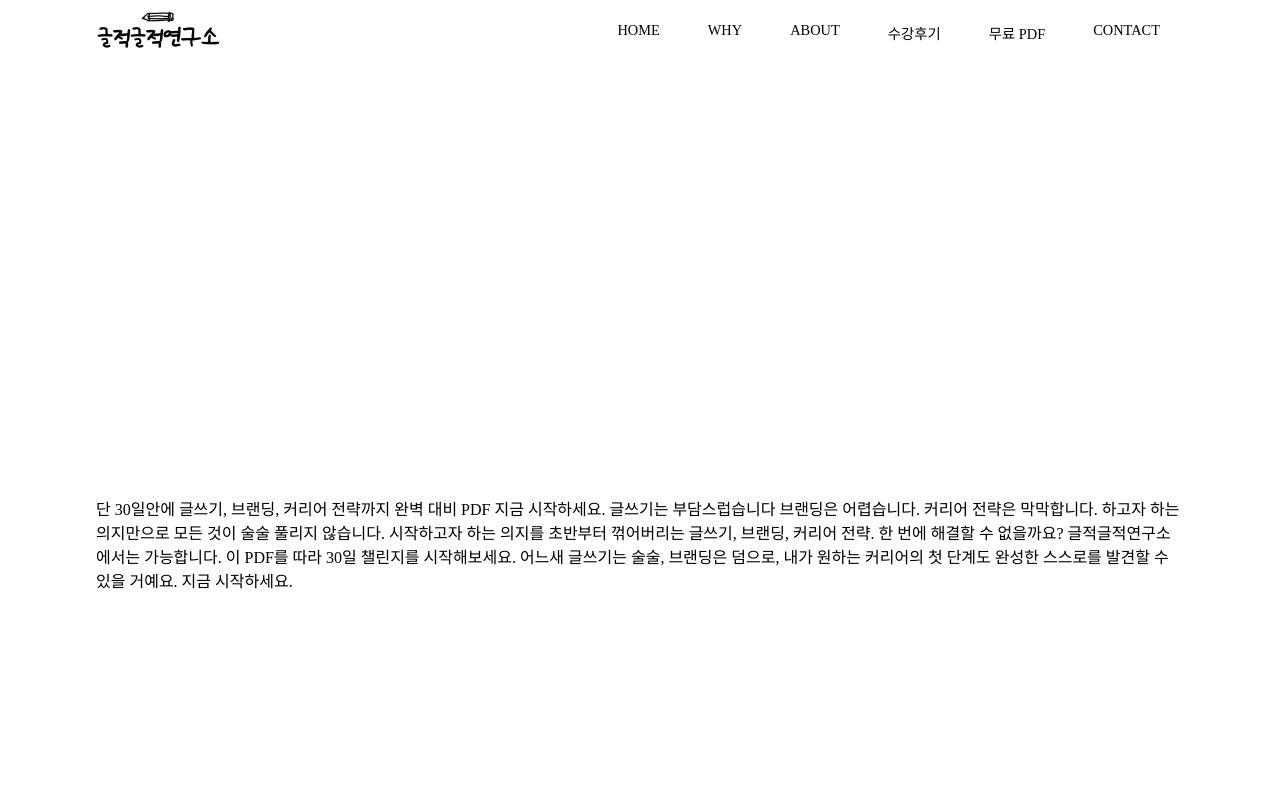
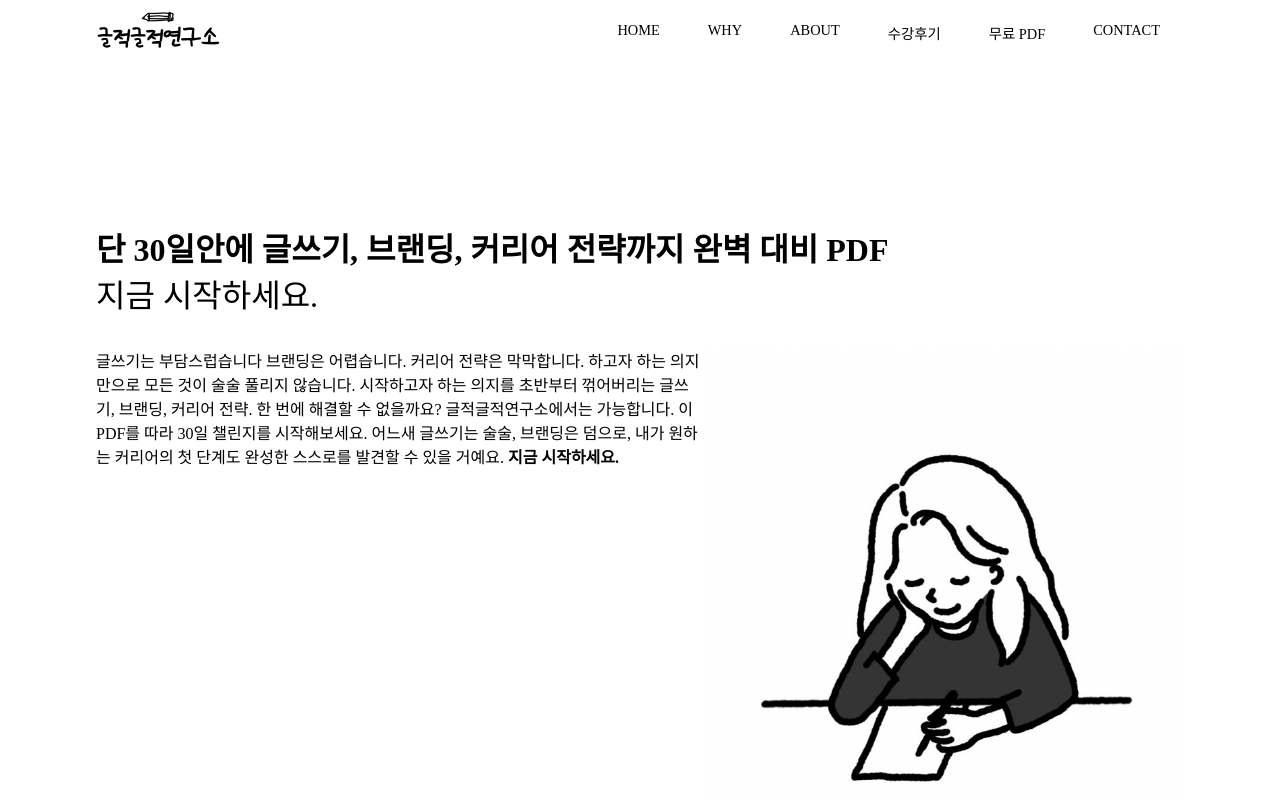
Before and after one commit to gom20/gjgj, a Next.js app: page / in a window 1280 px wide. Shown: the top 800 px of the page. Built offline with nearby package versions, Linux system fonts and the light colour scheme.

Commit message:
intro deveoloped

```diff
--- a/src/components/Intro.js
+++ b/src/components/Intro.js
@@ -3,12 +3,23 @@ import { Element } from 'react-scroll';
 export default function Intro() {
     return (
         <Element name="intro" className="element">
-            <motion.div initial={{ opacity: 0 }} whileInView={{ opacity: 1 }} className="intro">
+            <motion.div initial={{ opacity: 0 }} whileInView={{ opacity: 1 }}>
                 <section id="intro">
-                    단 30일안에 글쓰기, 브랜딩, 커리어 전략까지 완벽 대비 PDF 지금 시작하세요. 글쓰기는 부담스럽습니다 브랜딩은 어렵습니다. 커리어
-                    전략은 막막합니다. 하고자 하는 의지만으로 모든 것이 술술 풀리지 않습니다. 시작하고자 하는 의지를 초반부터 꺾어버리는 글쓰기,
-                    브랜딩, 커리어 전략. 한 번에 해결할 수 없을까요? 글적글적연구소에서는 가능합니다. 이 PDF를 따라 30일 챌린지를 시작해보세요. 어느새
-                    글쓰기는 술술, 브랜딩은 덤으로, 내가 원하는 커리어의 첫 단계도 완성한 스스로를 발견할 수 있을 거예요. 지금 시작하세요.
+                    <div className="title">단 30일안에 글쓰기, 브랜딩, 커리어 전략까지 완벽 대비 PDF</div>
+                    <div className="sub-title">지금 시작하세요.</div>
+
+                    <div className="content-wrap">
+                        <div className="desc-wrap">
+                            <div className="desc">
+                                글쓰기는 부담스럽습니다 브랜딩은 어렵습니다. 커리어 전략은 막막합니다. 하고자 하는 의지만으로 모든 것이 술술 풀리지
+                                않습니다. 시작하고자 하는 의지를 초반부터 꺾어버리는 글쓰기, 브랜딩, 커리어 전략. 한 번에 해결할 수 없을까요?
+                                글적글적연구소에서는 가능합니다. 이 PDF를 따라 30일 챌린지를 시작해보세요. 어느새 글쓰기는 술술, 브랜딩은 덤으로, 내가
+                                원하는 커리어의 첫 단계도 완성한 스스로를 발견할 수 있을 거예요. <b>지금 시작하세요.</b>
+                            </div>
+                            <div className="analysis"></div>
+                        </div>
+                        <img src="/intro.png" className="desc-img"></img>
+                    </div>
                 </section>
             </motion.div>
         </Element>
--- a/src/styles/globals.css
+++ b/src/styles/globals.css
@@ -1,12 +1,28 @@
 @import 'header.css';
-@import 'home.css';
 @import 'intro.css';
 @import 'contact.css';
 
 :root {
     --foreground-rgb: 0, 0, 0;
-    /* --background-start-rgb: 214, 219, 220;
-    --background-end-rgb: 255, 255, 255; */
+    --background-rgb: 255, 255, 255;
+}
+
+@media (min-width: 1023px) {
+    :root {
+        font-size: 1em;
+    }
+}
+
+@media all and (min-width: 768px) and (max-width: 1023px) {
+    :root {
+        font-size: 0.85em;
+    }
+}
+
+@media all and (max-width: 767px) {
+    :root {
+        font-size: 0.75em;
+    }
 }
 
 * {
@@ -22,24 +38,39 @@ body {
     font-family: 'Pretendard';
 }
 
-body {
-    color: rgb(var(--foreground-rgb));
-    background: linear-gradient(to bottom, transparent, rgb(var(--background-end-rgb))) rgb(var(--background-start-rgb));
+.main {
+    display: flex;
+    flex-direction: column;
+    justify-content: space-between;
+    align-items: center;
+    padding: 6rem;
+    min-height: 100vh;
+    min-width: 100vw;
 }
 
-a {
-    color: inherit;
-    text-decoration: none;
+@media all and (min-width: 1023px) {
+    .main {
+        padding: 6rem;
+    }
 }
 
-@media (prefers-color-scheme: dark) {
-    html {
-        color-scheme: dark;
+@media all and (min-width: 768px) and (max-width: 1023px) {
+    .main {
+        padding: 4rem;
+    }
+}
+
+@media all and (max-width: 767px) {
+    .main {
+        padding: 2rem;
     }
 }
 
 .element {
-    padding-top: 10rem;
-    margin-top: 15rem;
-    margin-bottom: 15rem;
+    width: 100%;
+    padding-top: 6rem;
 }
+
+.element:first-child {
+    padding-top: 8rem;
+}
--- a/src/styles/header.css
+++ b/src/styles/header.css
@@ -1,13 +1,17 @@
 .header {
     position: fixed;
     top: 0;
-    width: 100vw;
+    width: 100%;
     height: 4rem;
     background-color: #fff;
-    padding: 0rem 6rem;
     z-index: 10;
 }
 
+@media all and (min-width: 1023px) {
+    .header {
+        padding: 0rem 6rem;
+    }
+}
 @media all and (min-width: 768px) and (max-width: 1023px) {
     .header {
         padding: 0rem 4rem;
@@ -41,7 +45,7 @@
     font-weight: 500;
 }
 
-/* drawer */
+/* menu */
 .menu-wrap {
     display: none;
 }
--- a/src/styles/home.css
+++ /dev/null
@@ -1,20 +0,0 @@
-.main {
-    display: flex;
-    flex-direction: column;
-    justify-content: space-between;
-    align-items: center;
-    padding: 6rem;
-    min-height: 100vh;
-}
-
-@media all and (min-width: 768px) and (max-width: 1023px) {
-    .main {
-        padding: 4rem;
-    }
-}
-
-@media all and (max-width: 767px) {
-    .main {
-        padding: 2rem;
-    }
-}
--- a/src/styles/intro.css
+++ b/src/styles/intro.css
@@ -1,2 +1,42 @@
-.intro {
+#intro {
+    display: flex;
+    flex-direction: column;
 }
+#intro .title {
+    width: inherit;
+    font-size: 2rem;
+    font-weight: 600;
+}
+
+#intro .sub-title {
+    font-size: 2rem;
+    margin-bottom: 2rem;
+}
+
+#intro .content-wrap {
+    display: flex;
+    flex-direction: row;
+    justify-content: center;
+    align-items: flex-start;
+}
+
+#intro .content-wrap .desc-wrap {
+    flex: 0.7;
+}
+
+#intro .content-wrap .desc-img {
+    flex: 0.3;
+    width: 30rem;
+    height: 30rem;
+}
+
+#intro .desc-wrap {
+    display: flex;
+    flex-direction: column;
+}
+
+#intro .desc-wrap .desc {
+}
+
+#intro .desc-wrap .analysis {
+}
```
Also changed, not shown: public/intro.png (added).
